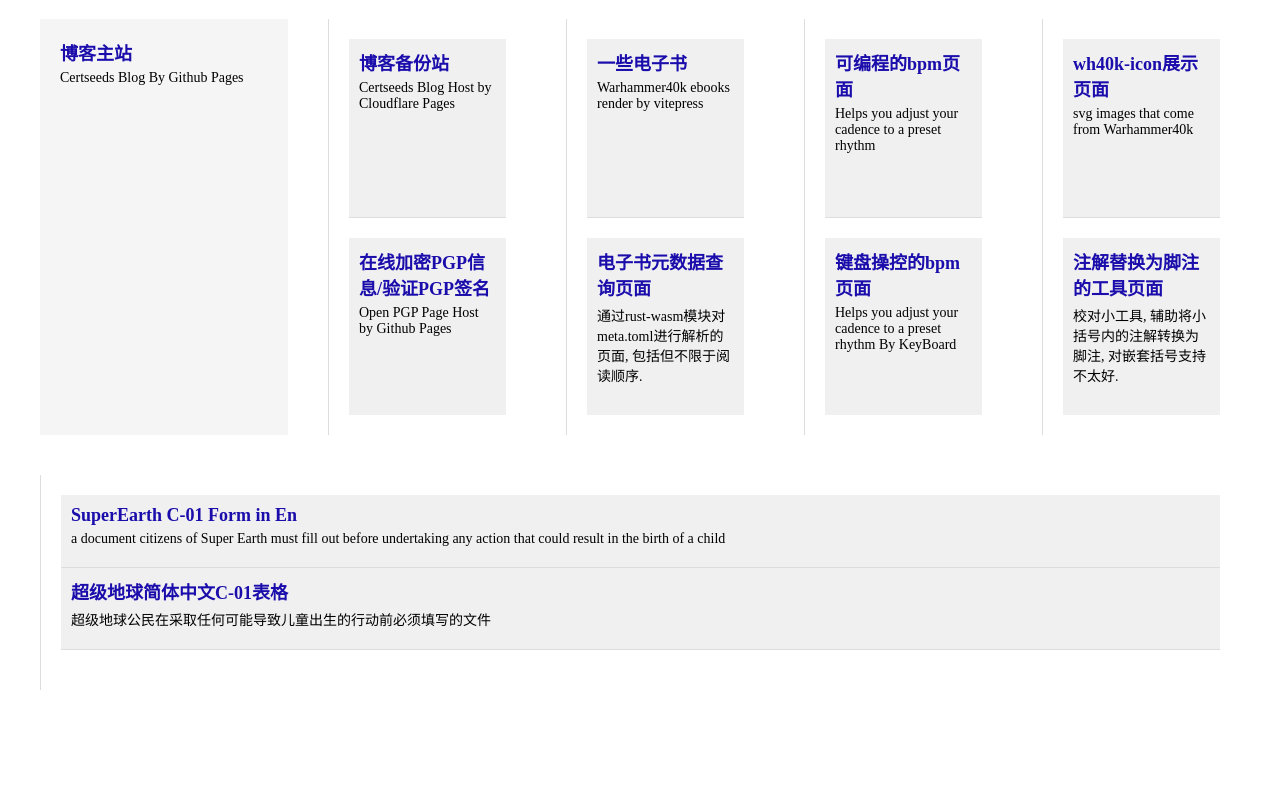
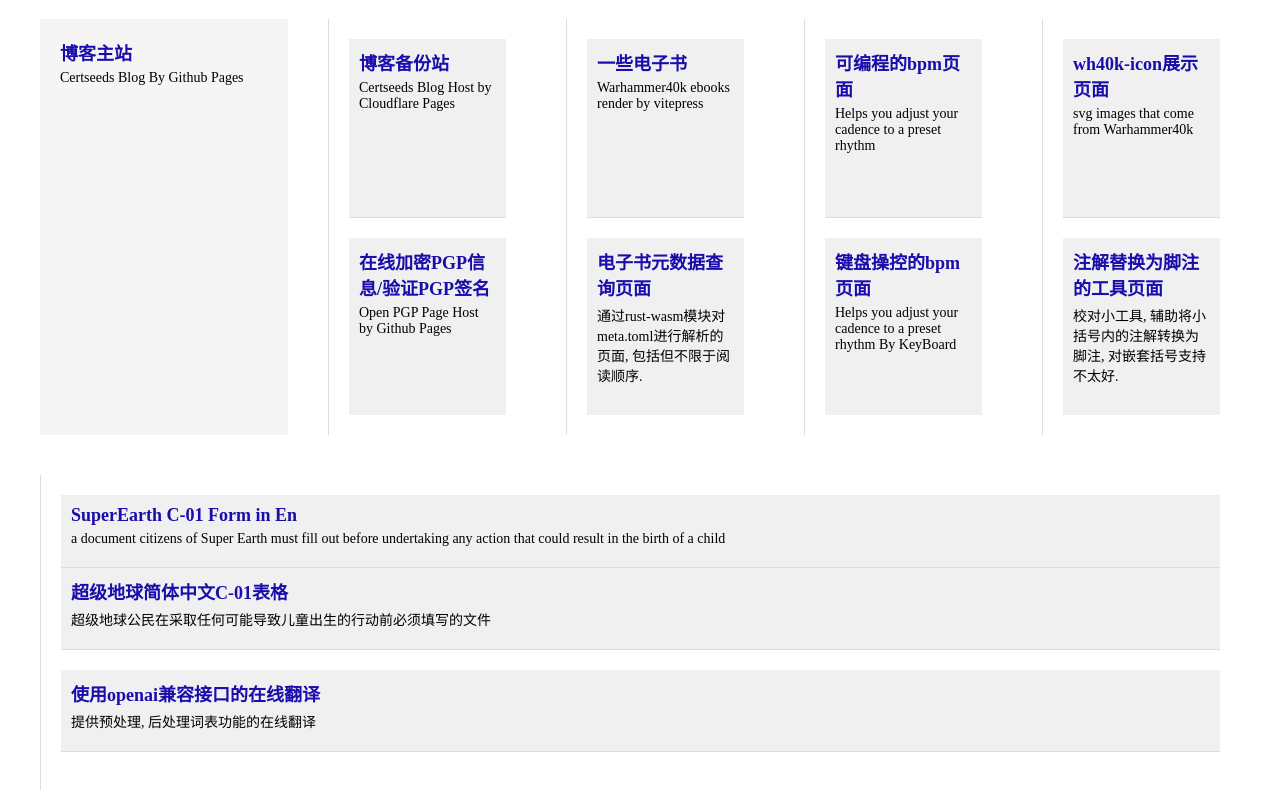
Before and after one commit to Certseeds/pages, a plain HTML site: page index.html in a window 1280 px wide. Shown: the part 78-868 px from the top of the page. Before the commit the page ends 800 px from the top, so only its background shows below. Drawn offline with Linux system fonts and the light colour scheme.

Commit message:
feat: add web-cmp-trans link
Signed-off-by: Certseeds <51754303+Certseeds@users.noreply.github.com>

```diff
--- a/index.html
+++ b/index.html
@@ -191,6 +191,14 @@
                 </h2>
                 <p>超级地球公民在采取任何可能导致儿童出生的行动前必须填写的文件</p>
             </div>
+            <div class="spacer">
+            </div>
+            <div class="row">
+                <h2>
+                    <a href="https://vitebooks.certseeds.com/web-cmp-trans/index.html">使用openai兼容接口的在线翻译</a>
+                </h2>
+                <p>提供预处理, 后处理词表功能的在线翻译</p>
+            </div>
             <div class="spacer"></div>
         </div>
 
```
